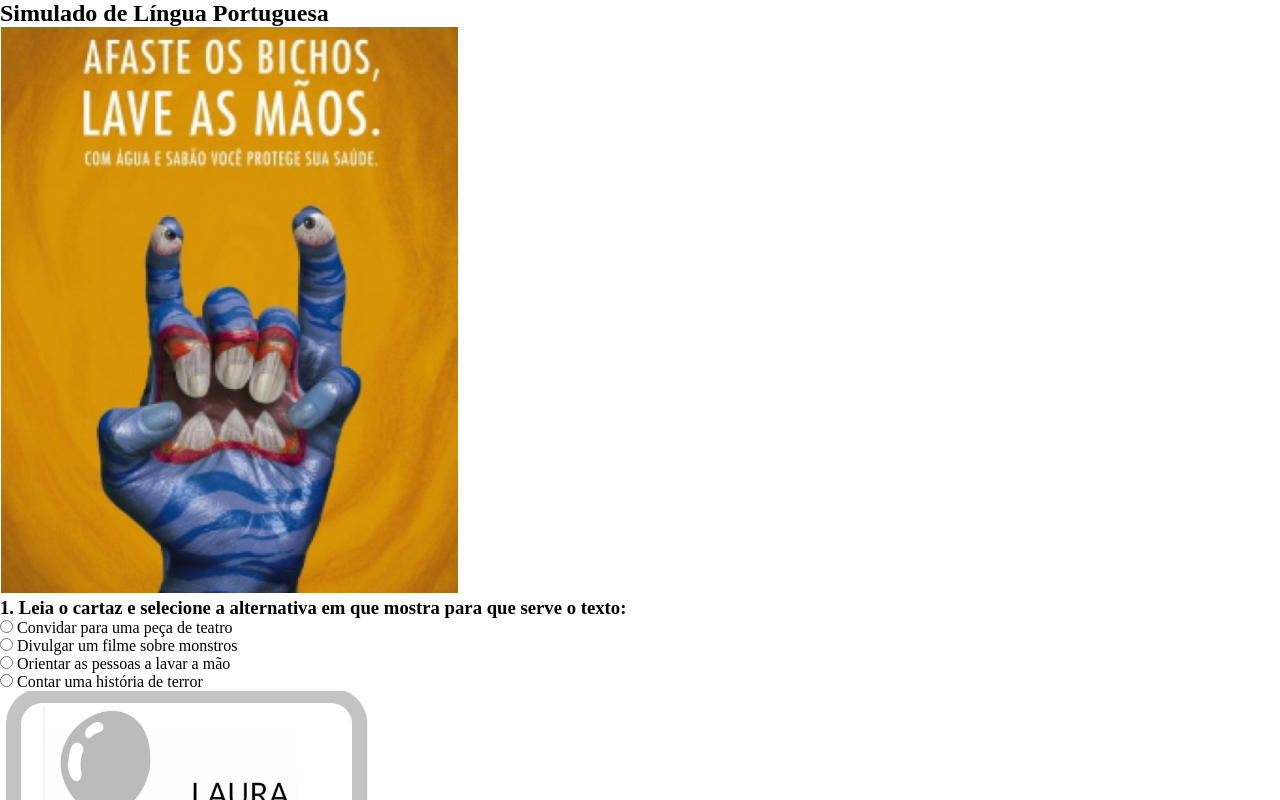
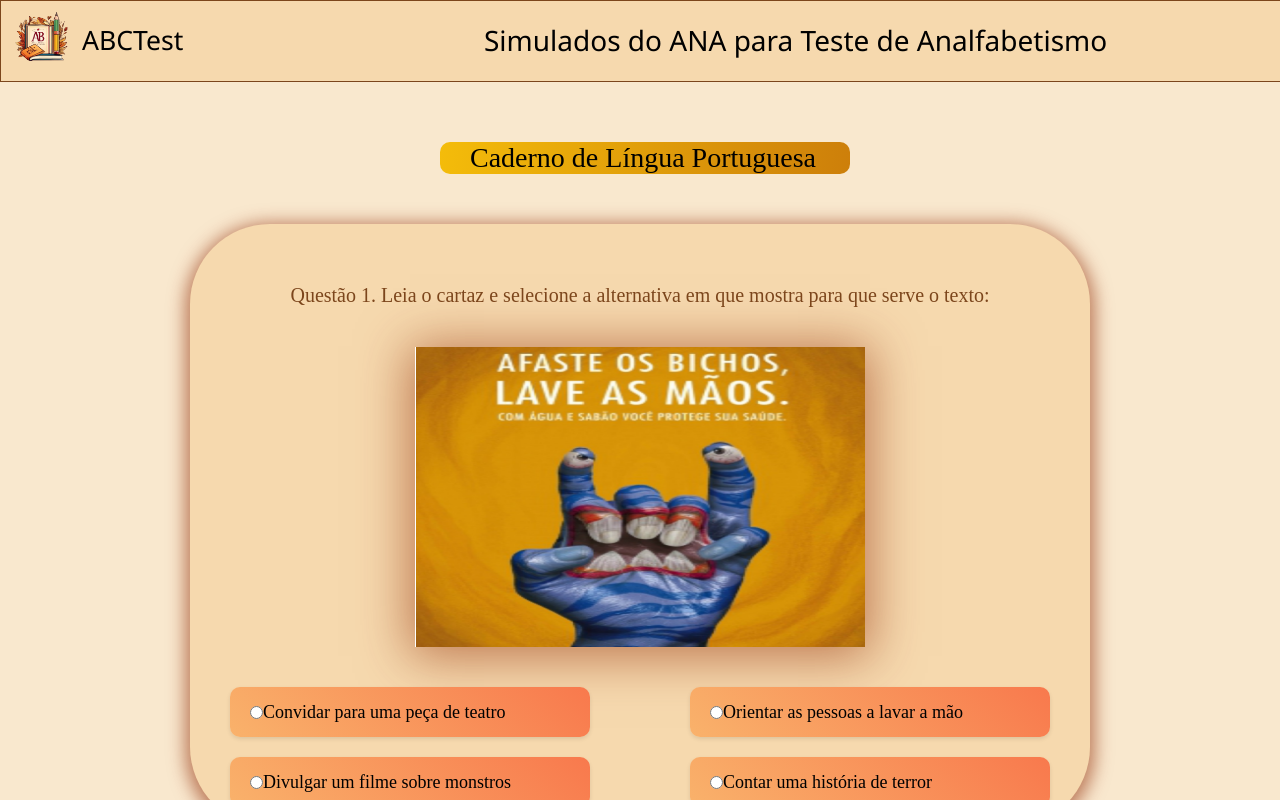
Before and after one commit to RaissaPeneluc/angular-ABCTest, an Angular app: page /quiz in a window 1280 px wide. Shown: the top 800 px of the page. Built offline with nearby package versions, Linux system fonts and the light colour scheme.

Commit message:
Estilização do Quiz

```diff
--- a/src/app/page/home/menu-bar/menu-bar.component.html
+++ b/src/app/page/home/menu-bar/menu-bar.component.html
@@ -2,7 +2,7 @@
   <!-- Criação da Menu Bar -->
   <div class="menu-bar">
     <a href="#">
-      <img src="assets/images/Logo de IA com fundo transparente.png" alt="Botão Logo" class="logo-button-menu">
+      <img src="assets/images/Logo da Home.png" alt="Botão Logo" class="logo-button-menu">
     </a>
     <h3 class="nome-menu"> <a href="#home">ABCTest</a></h3>
     <p class ="home-menu"><a href="#home">Home</a></p>
--- a/src/app/page/quiz/alternatives/alternatives.component.css
+++ b/src/app/page/quiz/alternatives/alternatives.component.css
@@ -0,0 +1,42 @@
+.column-list-alternatives {
+  columns: 2;
+  column-gap: 20px;
+  list-style: none;
+  padding: 0;
+}
+
+.list-alternatives {
+  width: 360px;
+  height: 50px;
+  margin-bottom: 20px;
+  margin-left: 40px;
+  display: flex;
+  border-radius: 10px;
+
+  font-size: 18px;
+  font-family: 'Roboto Serif', serif;
+  background: linear-gradient(45deg, #F9B26B, #F8794D);
+  box-shadow: 0 2px 4px rgba(0, 0, 0, 0.1);
+  list-style: none;
+  align-items: center;
+}
+
+.label-alternatives {
+  text-align: left;
+  display: flex;
+  align-items: center;
+  padding-left: 10px;
+}
+
+.text-alternatives {
+  margin-left: 10px;
+}
+
+.text-alternatives input {
+  margin-left: 0;
+}
+
+
+.label-alternatives + .list-alternatives {
+  margin-top: 5px;
+}
--- a/src/app/page/quiz/alternatives/alternatives.component.html
+++ b/src/app/page/quiz/alternatives/alternatives.component.html
@@ -1,5 +1,5 @@
 <div>
-  <ul>
+  <ul class="column-list-alternatives">
 
     <!-- *ngFor foi usado para iterar sobre as opções e criar uma entrada de radio button para cada uma. -->
     <!-- [checked] é utilizada para garantir que a opção selecionada permaneça marcada. -->
@@ -8,9 +8,9 @@
     <!-- [disabled] adiciona a propriedade disabled com base no estado do quiz -->
 
 
-    <li *ngFor="let option of options; let i = index">
-      <label>
-        <input
+    <li class="list-alternatives" *ngFor="let option of options; let i = index">
+      <label class="label-alternatives">
+        <input class="text-alternatives"
           type="radio"
           [name]="'question_' + alternativeIndex"
           [value]="option"
--- a/src/app/page/quiz/question/question.component.css
+++ b/src/app/page/quiz/question/question.component.css
@@ -0,0 +1,25 @@
+.image-question{
+  width: 450px;
+  height: 300px;
+  display: block;
+  margin: 0 auto;
+  margin-bottom: 40px;
+
+  box-shadow: 0px 4px 48px 5px rgba(142,39,0,0.56);
+  -webkit-box-shadow: 0px 4px 48px 5px rgba(142,39,0,0.56);
+  -moz-box-shadow: 0px 4px 48px 5px rgba(142,39,0,0.56);
+}
+
+.title-question{
+  width: 900px;
+  margin: 20px auto;
+  margin-top: 60px;
+  text-align: center;
+  color: #7c461c;
+  font-size: 20px;
+  font-style: normal;
+  font-weight: 400;
+  line-height: normal;
+  font-family: 'Roboto Serif', serif;
+  margin-bottom: 40px;
+}
--- a/src/app/page/quiz/question/question.component.html
+++ b/src/app/page/quiz/question/question.component.html
@@ -1,2 +1,4 @@
-<img *ngIf="imagePath" [src]="imagePath" alt="Imagem da pergunta" />
-<h3>{{ questionIndex }}. {{ question }}</h3>
+<div class="question">
+  <p class="title-question"> Questão {{ questionIndex }}. {{ question }}</p>
+  <img class="image-question" *ngIf="imagePath" [src]="imagePath" alt="Imagem da pergunta" />
+</div>
--- a/src/app/page/quiz/quiz.component.css
+++ b/src/app/page/quiz/quiz.component.css
@@ -0,0 +1,204 @@
+.quiz{
+  width: 100%;
+  height: 100%;
+
+  background-color: #f6d9ae9a;
+}
+
+.menu-quiz{
+  width: 100%;
+  height: 80px;
+  display: flex;
+
+  background-color: #F6D9AE;
+  border: 1px solid #7c461c;
+}
+
+.logo-menu-quiz{
+  width: 71px;
+  height: 60px;
+  flex-shrink: 0;
+  margin-top: 8px;
+  margin-right: 5px;
+  margin-bottom: 8px;
+  margin-left: 5px;
+  cursor: pointer;
+}
+
+.name-menu-quiz{
+  width: 322px;
+  height: 45px;
+  flex-shrink: 0;
+  margin-top: 21px;
+  margin-right: 80px;
+  margin-bottom: 10px;
+  margin-left: 0px;
+  cursor: pointer;
+
+  font-family: 'Segoe UI', Tahoma, Geneva, Verdana, sans-serif;
+  font-size: 26.59px;
+  font-style: normal;
+  font-weight: 400;
+  line-height: normal;
+}
+
+.title-menu-quiz{
+  margin-top: 20px;
+  justify-content: center;
+
+  font-family:'Segoe UI', Tahoma, Geneva, Verdana, sans-serif;
+  font-size: 28px;
+  font-style: normal;
+  font-weight: 400;
+  line-height: normal;
+}
+
+.portuguese-quiz{
+  width: 100%;
+  display: grid;
+  justify-content: center;
+
+}
+
+.content-portuguese-quiz{
+  width: 100%;
+  margin-top: 50px;
+  border-radius: 80px;
+  background-color: #F6D9AE;
+  box-shadow: 0px 4px 17px 5px rgba(142,39,0,0.56);
+  -webkit-box-shadow: 0px 4px 17px 5px rgba(142,39,0,0.56);
+  -moz-box-shadow: 0px 4px 17px 5px rgba(142,39,0,0.56);
+}
+
+.title-portuguese-quiz{
+  width: 380px;
+  margin-top: 60px;
+  margin-left: 250px;
+  padding-left: 30px;
+  display: flex;
+  border-radius: 10px;
+
+  background: linear-gradient(95deg, #F4BC0A 0%, #CD7F0A 100%);
+  font-family: Roboto Serif;
+  font-size: 28px;
+  font-style: normal;
+  font-weight: 450;
+  line-height: normal;
+}
+
+.content-portuguese-quiz:empty,
+.content-math-quiz:empty {
+  display: none;
+}
+
+.math-quiz{
+  width: 100%;
+  display: grid;
+  justify-content: center;
+}
+
+.content-math-quiz{
+  width: 100%;
+  margin-top: 50px;
+  border-radius: 80px;
+  background-color: #F6D9AE;
+  box-shadow: 0px 4px 17px 5px rgba(142,39,0,0.56);
+  -webkit-box-shadow: 0px 4px 17px 5px rgba(142,39,0,0.56);
+  -moz-box-shadow: 0px 4px 17px 5px rgba(142,39,0,0.56);
+}
+
+.title-math-quiz{
+  width: 300px;
+  margin-top: 50px;
+  margin-left: 300px;
+  padding-left: 30px;
+  display: flex;
+  border-radius: 10px;
+
+  background: linear-gradient(95deg, #F4BC0A 0%, #CD7F0A 100%);
+  font-family: Roboto Serif;
+  font-size: 28px;
+  font-style: normal;
+  font-weight: 450;
+  line-height: normal;
+}
+
+.button-quiz{
+  width: 150px;
+  height: 50px;
+  flex-shrink: 0;
+  margin-top: 50px;
+  margin-right: 5px;
+  margin-bottom: 8px;
+  margin-left: 700px;
+  border-radius: 50px;
+  cursor: pointer;
+
+  color: black;
+  font-family: Poppins;
+  font-size: 15px;
+  font-style: normal;
+  font-weight: 500;
+  line-height: normal;
+  border: 0.5px solid rgba(0, 0, 0, 0.35);
+  background: linear-gradient(95deg, #F4BC0A 0%, #CD7F0A 100%);
+  box-shadow: 0px 4px 48px 5px rgba(142,39,0,0.56);
+  -webkit-box-shadow: 0px 4px 48px 5px rgba(142,39,0,0.56);
+  -moz-box-shadow: 0px 4px 48px 5px rgba(142,39,0,0.56);
+}
+
+.result-quiz{
+  display: flex;
+}
+
+.content-result-quiz{
+  width: 800px;
+  height: 100px;
+  margin-top: 60px;
+  margin-left: 380px;
+  margin-bottom: 80px;
+  border-radius: 25px;
+  position: relative;
+
+  background-color: #F6D9AE;
+  box-shadow: 0px 4px 17px 5px rgba(142,39,0,0.56);
+  -webkit-box-shadow: 0px 4px 17px 5px rgba(142,39,0,0.56);
+  -moz-box-shadow: 0px 4px 17px 5px rgba(142,39,0,0.56);
+}
+
+.title-result-quiz{
+  margin-top: 20px;
+  margin-left: 40px;
+
+  font-family: Roboto Serif;
+  font-size: 20px;
+  font-style: normal;
+  font-weight: 450;
+  line-height: normal;
+}
+
+.description-result-quiz{
+  margin-top: 15px;
+  margin-left: 50px;
+  margin-right: 10px;
+
+  color: #7c461c;
+  font-family: Roboto Serif;
+  font-size: 17px;
+  font-style: normal;
+  font-weight: 450;
+  line-height: normal;
+}
+
+.check-result-quiz, .fail-result-quiz {
+  position: absolute;
+  bottom: 10px;
+  right: 20px;
+
+  color: rgb(60, 53, 53);
+  font-family: Roboto Serif;
+  font-size: 17px;
+  font-style: normal;
+  font-weight: 450;
+  line-height: normal;
+}
--- a/src/app/page/quiz/quiz.component.html
+++ b/src/app/page/quiz/quiz.component.html
@@ -1,12 +1,20 @@
-<div>
+<div class="quiz">
+  <div class="menu-quiz">
+    <a href="#">
+      <img class="logo-menu-quiz" src="/assets/images/Logo da Home.png">
+    </a>
 
-  <div>
+    <h3 class="name-menu-quiz"> <a href="#" > ABCTest </a> </h3>
+    <h1 class="title-menu-quiz"> Simulados do ANA para Teste de Analfabetismo </h1>
+  </div>
+
+  <div class="portuguese-quiz">
     <!-- Simulado de Língua Portuguesa -->
-    <h2>Simulado de Língua Portuguesa</h2>
+    <h2 class="title-portuguese-quiz"> Caderno de Língua Portuguesa </h2>
 
     <!-- Essa diretiva é usada para iterar sobre as perguntas e opções -->
-    <div *ngFor="let question of questions; let i = index">
-      <div *ngIf="question.index <= 3">
+    <div class="content-portuguese-quiz" *ngFor="let question of questions; let i = index">
+      <div *ngIf="question.index <= 17">
 
         <!-- Renderiza o componente 'QuestionComponent' para exibir a pergunta -->
         <app-question
@@ -26,11 +34,12 @@
     </div>
   </div>
 
-  <div>
+  <div class="math-quiz">
     <!-- Simulado de Matemática -->
-    <h2>Simulado de Matemática</h2>
-    <div *ngFor="let question of questions; let i = index">
-      <div *ngIf="question.index > 3">
+    <h2 class="title-math-quiz"> Caderno de Matemática </h2>
+
+    <div class="content-math-quiz" *ngFor="let question of questions; let i = index">
+      <div *ngIf="question.index > 17">
 
         <!-- Renderiza o componente 'QuestionComponent' para exibir a pergunta e o índice -->
         <app-question
@@ -51,17 +60,25 @@
   </div>
 
   <!-- Botão para enviar o quiz para calcular os resultados -->
-  <button (click)="submitQuiz()" [disabled]="quizSubmitted">Submit Quiz</button>
+  <button class="button-quiz" (click)="submitQuiz()" [disabled]="quizSubmitted"> Enviar Quiz </button>
 
   <!-- Mostra os resultados apenas se o quiz foi enviado -->
-  <div *ngIf="quizSubmitted && userAnswers.length > 0">
-    <h3>Resultados:</h3>
-    <p>Questões corretas: {{ correctAnswersCount }} / {{ questions.length }}</p>
-    <ul>
-      <li *ngFor="let question of questions; let i = index">
-        Questão {{ question.index }} - Resposta correta: {{ question.correctAnswer }} |
-        Sua resposta: {{ userAnswers[i] }}
-      </li>
-    </ul>
+  <div class="result-quiz" *ngIf="quizSubmitted && userAnswers.length > 0">
+    <div class="content-result-quiz">
+      <h3 class="title-result-quiz"> Resultados: </h3>
+      <p class="description-result-quiz"> Você acertou {{ correctAnswersCount }} de {{ questions.length }} questões! </p>
+
+      <!-- Adiciona condição para exibir mensagem específica -->
+      <ng-container *ngIf="correctAnswersCount >= 17">
+        <!-- Se acertou 17 ou mais questões -->
+        <p class="check-result-quiz">Parabéns! Você é um alfabeto funcional!</p>
+      </ng-container>
+
+      <ng-container *ngIf="correctAnswersCount < 17">
+        <!-- Se acertou menos de 17 questões -->
+        <p class="fail-result-quiz">Você não atingiu a pontuação para ser considerado um alfabeto funcional <br>
+          Continue estudando e tentando, que você consegue! :)</p>
+      </ng-container>
+    </div>
   </div>
 </div>
--- a/src/app/page/quiz/quiz.component.ts
+++ b/src/app/page/quiz/quiz.component.ts
@@ -256,13 +256,13 @@ export class QuizComponent implements OnInit {
     },
     {
       index: 22,
-      question: 'A professora do 3º ano escreveu na lousa um exercício, ela pediu para os alunos descobrirem qual é o número que está na lousa. Selecione a alternativa que mostra o número que a professora escreveu:',
-      options: ['258',
-      '582',
-      '825',
-      '852'
+      question: 'Observe o quadro, a professora de Camila passou um exercício e pediu que ela o resolvesse. Selecione a alternativa que mostra o resultado da conta de Camila:',
+      options: ['204',
+      '356',
+      '560',
+      '660'
       ],
-      correctAnswer: '852',
+      correctAnswer: '560',
       imagePath: '/assets/images/Questão 22.png'
     },
     {
--- a/src/app/page/quiz/quiz.module.ts
+++ b/src/app/page/quiz/quiz.module.ts
@@ -4,6 +4,7 @@ import { FormsModule } from '@angular/forms';
 import { RouterModule, Routes } from '@angular/router';
 
 import { AllHomeComponent } from '../home/all-home/all-home.component';
+
 import { QuizComponent } from './quiz.component';
 import { QuestionComponent } from './question/question.component';
 import { ResultComponent } from './result/result.component';
```
Also changed, not shown: src/app/page/home/home-principal/home-principal.component.css (+4 -3 lines), src/app/page/home/menu-bar/menu-bar.component.css (+6 -4 lines), src/app/page/home/quiz.component.css (deleted, +0 -9 lines), src/assets/images/Questão 22.png (added).
